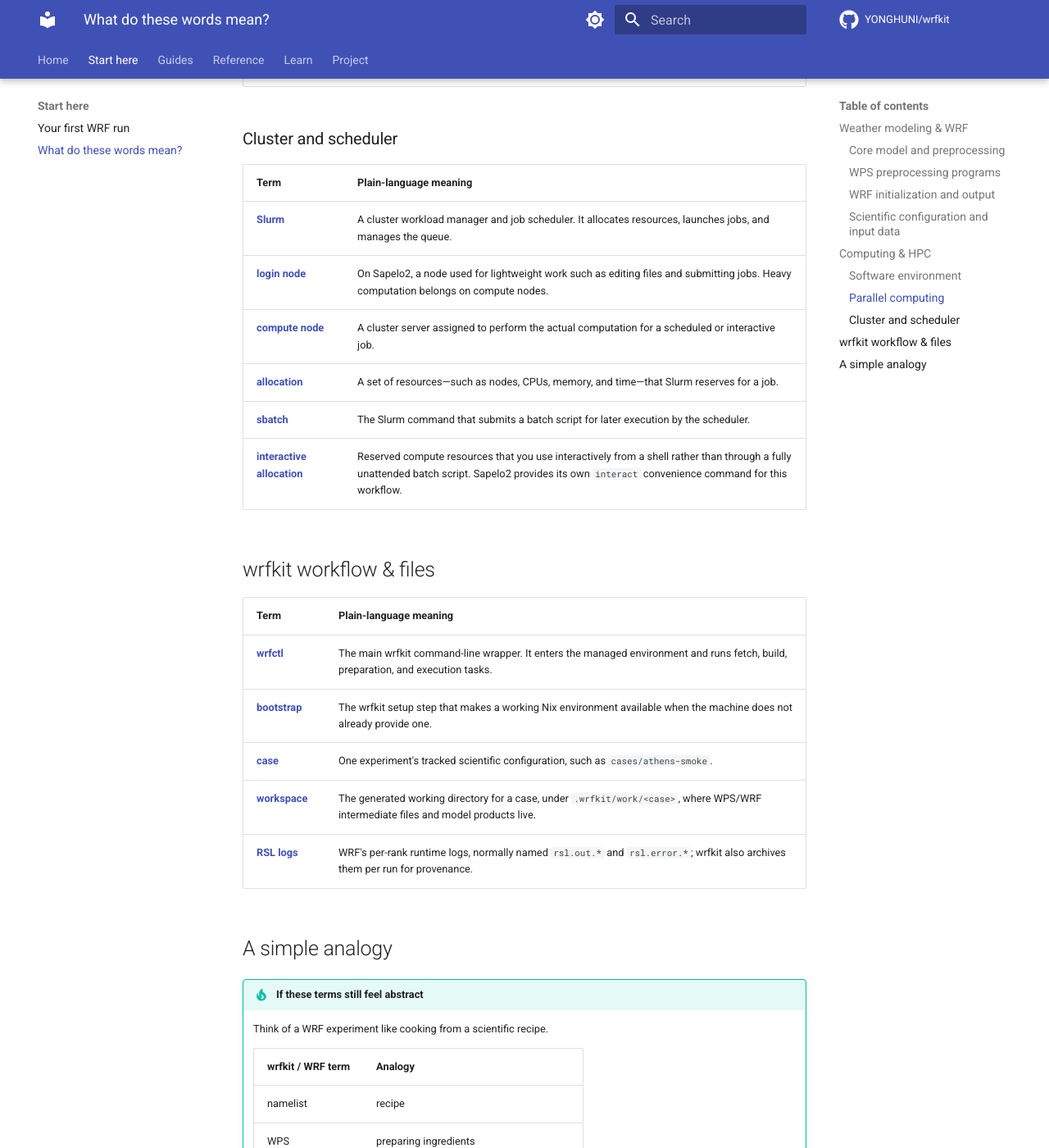
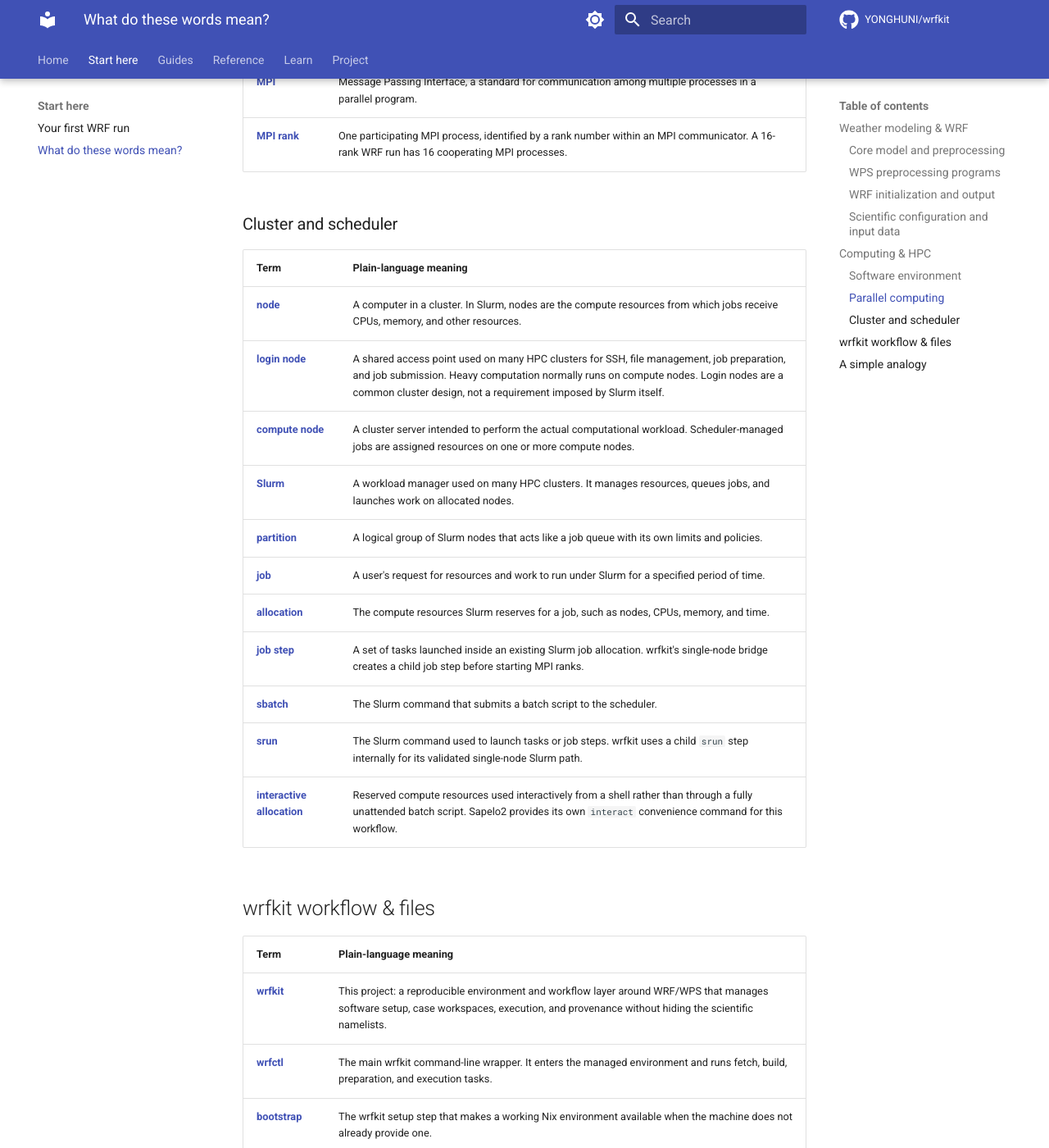
Before and after one commit to YONGHUNI/wrfkit, an MkDocs documentation site: the page built from docs/reference/glossary.md, in a window 1280 px wide and 1400 px high, scrolled down 2491 px. Shown: the whole window at 82% size. Built offline with MkDocs 1.6.1 and Material for MkDocs 9.7.7, drawn with Linux system fonts in a browser that asks for light colours; comment, search, counter and statistics services are not loaded; some of the changed text lies outside the part shown.

Commit message:
docs: refine glossary definitions and sources

```diff
--- a/docs/reference/glossary.md
+++ b/docs/reference/glossary.md
@@ -4,48 +4,50 @@ You do not need to memorize these terms. Use this page when a word in another
 guide is unfamiliar.
 
 Terms are grouped by **meaning and workflow**, rather than alphabetically, so
-related ideas stay together. External term links point to official
-documentation, standards bodies, research-computing documentation, or another
-authoritative reference. Terms that are specific to wrfkit link to this site's
-own documentation.
+related ideas stay together. External links point to official documentation,
+standards bodies, or established research-computing documentation and open in a
+new tab. Terms that are specific to wrfkit link to this site's own documentation.
 
 ## Weather modeling & WRF
+
+These terms appear together in the WPS → WRF workflow. If you want to see the
+whole sequence first, use the [first-run tutorial](../tutorials/first-run.md).
 
 ### Core model and preprocessing
 
 | Term | Plain-language meaning |
 | --- | --- |
-| [**WRF**](https://www2.mmm.ucar.edu/wrf/site/documentation/users_guide/overview.html) | The Weather Research and Forecasting model. It numerically simulates how the atmosphere changes over time. |
-| [**WPS**](https://www2.mmm.ucar.edu/wrf/site/documentation/users_guide/wps.html) | The WRF Preprocessing System. It prepares geographical and meteorological input for real-data WRF simulations. |
+| [**WRF**](https://www2.mmm.ucar.edu/wrf/site/documentation/users_guide/overview.html){ target="_blank" rel="noopener noreferrer" } | The Weather Research and Forecasting model. It numerically simulates how the atmosphere changes over time. |
+| [**WPS**](https://www2.mmm.ucar.edu/wrf/site/documentation/users_guide/wps.html){ target="_blank" rel="noopener noreferrer" } | The WRF Preprocessing System. It prepares geographical and meteorological input for real-data WRF simulations. |
 
 ### WPS preprocessing programs
 
 | Term | Plain-language meaning |
 | --- | --- |
-| [**geogrid**](https://www2.mmm.ucar.edu/wrf/site/documentation/users_guide/wps.html) | Defines the model domain and interpolates static geographical data such as terrain and land use onto the model grid. |
-| [**ungrib**](https://www2.mmm.ucar.edu/wrf/site/documentation/users_guide/wps.html) | Extracts meteorological fields from GRIB weather-data files and converts them into WPS intermediate files. |
-| [**metgrid**](https://www2.mmm.ucar.edu/wrf/site/documentation/users_guide/wps.html) | Interpolates the meteorological fields prepared by ungrib onto the domains defined by geogrid. |
+| [**geogrid**](https://www2.mmm.ucar.edu/wrf/site/documentation/users_guide/wps.html){ target="_blank" rel="noopener noreferrer" } | Defines the model domain and interpolates static geographical data such as terrain and land use onto the model grid. |
+| [**ungrib**](https://www2.mmm.ucar.edu/wrf/site/documentation/users_guide/wps.html){ target="_blank" rel="noopener noreferrer" } | Extracts meteorological fields from GRIB weather-data files and converts them into WPS intermediate files. |
+| [**metgrid**](https://www2.mmm.ucar.edu/wrf/site/documentation/users_guide/wps.html){ target="_blank" rel="noopener noreferrer" } | Interpolates the meteorological fields prepared by ungrib onto the domains defined by geogrid. |
 
 ### WRF initialization and output
 
 | Term | Plain-language meaning |
 | --- | --- |
-| [**real**](https://www2.mmm.ucar.edu/wrf/site/users_guide/real_initialization.html) | WRF's real-data initialization program. It turns `met_em.*` files into the initial and boundary files needed by WRF. |
-| [**wrfout**](https://www2.mmm.ucar.edu/wrf/site/documentation/users_guide/output.html) | The standard WRF history/output files containing simulated atmospheric fields. |
+| [**real**](https://www2.mmm.ucar.edu/wrf/site/documentation/users_guide/real_initialization.html){ target="_blank" rel="noopener noreferrer" } | WRF's real-data initialization program. It turns `met_em.*` files into the initial and lateral-boundary files needed by WRF. |
+| [**wrfout**](https://www2.mmm.ucar.edu/wrf/site/documentation/users_guide/output.html){ target="_blank" rel="noopener noreferrer" } | The standard WRF history/output files containing simulated atmospheric fields. |
 
 ### Scientific configuration and input data
 
 | Term | Plain-language meaning |
 | --- | --- |
-| [**namelist**](https://www2.mmm.ucar.edu/wrf/users/wrf_users_guide/build/html/namelist_variables.html) | WRF/WPS's native text configuration format. The main files are `namelist.wps` and `namelist.input`. |
-| [**domain**](https://www2.mmm.ucar.edu/wrf/site/documentation/users_guide/wps.html) | The geographic area and numerical grid that the model simulates. |
-| [**forcing**](https://www2.mmm.ucar.edu/wrf/site/users_guide/real_initialization.html) | External atmospheric data used to provide initial and boundary conditions for a real-data simulation. |
-| [**GFS**](https://www.emc.ncep.noaa.gov/emc/pages/numerical_forecast_systems/gfs.php) | NOAA/NCEP's Global Forecast System. wrfkit currently uses GFS data for its bundled real-data smoke workflow. |
-| [**geography / static data**](https://www2.mmm.ucar.edu/wrf/site/geog_data.html) | Time-invariant terrestrial data such as terrain height, land use, soil categories, and related fields used by geogrid. |
-| [**spin-up**](https://www.metoffice.gov.uk/binaries/content/assets/metofficegovuk/pdf/research/applied-science/precis/precis_handbook.pdf) | An early part of a model simulation allowed for model fields to adjust away from their initial state before the period used for analysis. |
-| [**WRF physics**](https://www2.mmm.ucar.edu/wrf/users/wrf_users_guide/build/html/physics.html) | Parameterizations that represent processes such as clouds, radiation, surface exchange, and the planetary boundary layer. |
-| [**GRIB**](https://confluence.ecmwf.int/spaces/MTG2US/pages/514756246/About+GRIB+data+format) | A WMO-standard binary format widely used to distribute gridded meteorological data. WPS ungrib reads GRIB input. |
-| [**NetCDF**](https://www.unidata.ucar.edu/software/netcdf/) | A portable, self-describing format and software library widely used for array-oriented scientific data. WRF commonly reads and writes NetCDF files. |
+| [**namelist**](https://www2.mmm.ucar.edu/wrf/users/wrf_users_guide/build/html/namelist_variables.html){ target="_blank" rel="noopener noreferrer" } | WRF/WPS's native text configuration format. The main files are `namelist.wps` and `namelist.input`. |
+| [**domain**](https://www2.mmm.ucar.edu/wrf/site/documentation/users_guide/wps.html){ target="_blank" rel="noopener noreferrer" } | The geographic area and numerical grid that the model simulates. |
+| [**forcing / meteorological input**](https://www2.mmm.ucar.edu/wrf/site/documentation/users_guide/real_initialization.html){ target="_blank" rel="noopener noreferrer" } | In wrfkit, *forcing* means external analysis or forecast data, such as GFS, that WPS and `real` process to create initial and lateral boundary conditions. WRF documentation more often describes this as meteorological input or external analysis/forecast data. |
+| [**GFS**](https://www.emc.ncep.noaa.gov/emc/pages/numerical_forecast_systems/gfs.php){ target="_blank" rel="noopener noreferrer" } | NOAA/NCEP's Global Forecast System. wrfkit currently uses GFS data for its bundled real-data smoke workflow. |
+| [**geography / static data**](https://www2.mmm.ucar.edu/wrf/users/download/get_sources_wps_geog.html){ target="_blank" rel="noopener noreferrer" } | Time-invariant terrestrial data such as terrain height, land use, soil categories, and related fields used by geogrid. |
+| [**spin-up**](https://www2.mmm.ucar.edu/wrf/site_linked_files/tutorials/wrf_best_practices.pdf){ target="_blank" rel="noopener noreferrer" } | An early part of a simulation during which model fields adjust away from their initial state before the period used for analysis. |
+| [**WRF physics**](https://www2.mmm.ucar.edu/wrf/users/wrf_users_guide/build/html/physics/physics.html){ target="_blank" rel="noopener noreferrer" } | Parameterizations that represent atmospheric processes such as clouds, radiation, surface exchange, and the planetary boundary layer. |
+| [**GRIB**](https://codes.ecmwf.int/grib/format/grib2/regulations/){ target="_blank" rel="noopener noreferrer" } | A standardized binary code used to exchange and store gridded meteorological information. WPS `ungrib` reads GRIB input. |
+| [**NetCDF**](https://www.unidata.ucar.edu/software/netcdf/){ target="_blank" rel="noopener noreferrer" } | A set of software libraries and machine-independent, self-describing data formats widely used for array-oriented scientific data. WRF commonly reads and writes NetCDF files. |
 
 ## Computing & HPC
 
@@ -53,31 +55,37 @@ own documentation.
 
 | Term | Plain-language meaning |
 | --- | --- |
-| [**Nix**](https://nix.dev/) | A package and environment system that lets wrfkit pin compilers, MPI, NetCDF, and other software dependencies reproducibly. |
-| [**rootless Nix**](https://github.com/YONGHUNI/rootless-nix-bootstrap) | The no-administrator-privilege Nix setup used by wrfkit on systems such as shared HPC clusters. |
+| [**Nix**](https://nix.dev/manual/nix/2.35/){ target="_blank" rel="noopener noreferrer" } | A package manager that lets wrfkit construct controlled software environments containing pinned compilers, MPI, NetCDF, and other dependencies. |
+| [**rootless Nix**](https://github.com/YONGHUNI/rootless-nix-bootstrap){ target="_blank" rel="noopener noreferrer" } | The no-administrator-privilege Nix setup used by wrfkit on systems such as shared HPC clusters. |
 
 ### Parallel computing
 
 | Term | Plain-language meaning |
 | --- | --- |
-| [**MPI**](https://www.mpi-forum.org/) | Message Passing Interface, a standard for communication among multiple processes in a parallel program. |
-| [**MPI rank**](https://www.mpi-forum.org/docs/) | One participating MPI process, identified by a rank number within an MPI communicator. A 16-rank WRF run has 16 cooperating MPI processes. |
+| [**MPI**](https://www.mpi-forum.org/){ target="_blank" rel="noopener noreferrer" } | Message Passing Interface, a standard for communication among multiple processes in a parallel program. |
+| [**MPI rank**](https://www.mpi-forum.org/docs/mpi-4.1/mpi41-report/node187.htm){ target="_blank" rel="noopener noreferrer" } | One participating MPI process, identified by a rank number within an MPI communicator. A 16-rank WRF run has 16 cooperating MPI processes. |
 
 ### Cluster and scheduler
 
 | Term | Plain-language meaning |
 | --- | --- |
-| [**Slurm**](https://slurm.schedmd.com/quickstart.html) | A cluster workload manager and job scheduler. It allocates resources, launches jobs, and manages the queue. |
-| [**login node**](https://wiki.gacrc.uga.edu/wiki/Systems) | On Sapelo2, a node used for lightweight work such as editing files and submitting jobs. Heavy computation belongs on compute nodes. |
-| [**compute node**](https://wiki.gacrc.uga.edu/wiki/Systems) | A cluster server assigned to perform the actual computation for a scheduled or interactive job. |
-| [**allocation**](https://slurm.schedmd.com/quickstart.html) | A set of resources—such as nodes, CPUs, memory, and time—that Slurm reserves for a job. |
-| [**sbatch**](https://slurm.schedmd.com/sbatch.html) | The Slurm command that submits a batch script for later execution by the scheduler. |
-| [**interactive allocation**](https://slurm.schedmd.com/salloc.html) | Reserved compute resources that you use interactively from a shell rather than through a fully unattended batch script. Sapelo2 provides its own `interact` convenience command for this workflow. |
+| [**node**](https://slurm.schedmd.com/overview.html){ target="_blank" rel="noopener noreferrer" } | A computer in a cluster. In Slurm, nodes are the compute resources from which jobs receive CPUs, memory, and other resources. |
+| [**login node**](https://docs.hpc.ethz.ch/hardware/login_nodes/){ target="_blank" rel="noopener noreferrer" } | A shared access point used on many HPC clusters for SSH, file management, job preparation, and job submission. Heavy computation normally runs on compute nodes. Login nodes are a common cluster design, not a requirement imposed by Slurm itself. |
+| [**compute node**](https://hpcdocs.hpc.arizona.edu/registration_and_access/system_overview/){ target="_blank" rel="noopener noreferrer" } | A cluster server intended to perform the actual computational workload. Scheduler-managed jobs are assigned resources on one or more compute nodes. |
+| [**Slurm**](https://slurm.schedmd.com/overview.html){ target="_blank" rel="noopener noreferrer" } | A workload manager used on many HPC clusters. It manages resources, queues jobs, and launches work on allocated nodes. |
+| [**partition**](https://slurm.schedmd.com/overview.html){ target="_blank" rel="noopener noreferrer" } | A logical group of Slurm nodes that acts like a job queue with its own limits and policies. |
+| [**job**](https://slurm.schedmd.com/overview.html){ target="_blank" rel="noopener noreferrer" } | A user's request for resources and work to run under Slurm for a specified period of time. |
+| [**allocation**](https://slurm.schedmd.com/job_launch.html){ target="_blank" rel="noopener noreferrer" } | The compute resources Slurm reserves for a job, such as nodes, CPUs, memory, and time. |
+| [**job step**](https://slurm.schedmd.com/job_launch.html){ target="_blank" rel="noopener noreferrer" } | A set of tasks launched inside an existing Slurm job allocation. wrfkit's single-node bridge creates a child job step before starting MPI ranks. |
+| [**sbatch**](https://slurm.schedmd.com/sbatch.html){ target="_blank" rel="noopener noreferrer" } | The Slurm command that submits a batch script to the scheduler. |
+| [**srun**](https://slurm.schedmd.com/srun.html){ target="_blank" rel="noopener noreferrer" } | The Slurm command used to launch tasks or job steps. wrfkit uses a child `srun` step internally for its validated single-node Slurm path. |
+| [**interactive allocation**](https://slurm.schedmd.com/salloc.html){ target="_blank" rel="noopener noreferrer" } | Reserved compute resources used interactively from a shell rather than through a fully unattended batch script. Sapelo2 provides its own `interact` convenience command for this workflow. |
 
 ## wrfkit workflow & files
 
 | Term | Plain-language meaning |
 | --- | --- |
+| [**wrfkit**](../index.md) | This project: a reproducible environment and workflow layer around WRF/WPS that manages software setup, case workspaces, execution, and provenance without hiding the scientific namelists. |
 | [**wrfctl**](commands.md) | The main wrfkit command-line wrapper. It enters the managed environment and runs fetch, build, preparation, and execution tasks. |
 | [**bootstrap**](../tutorials/first-run.md#step-3-prepare-nix) | The wrfkit setup step that makes a working Nix environment available when the machine does not already provide one. |
 | [**case**](../how-to/research-case.md) | One experiment's tracked scientific configuration, such as `cases/athens-smoke`. |
@@ -101,5 +109,5 @@ own documentation.
     | Nix | making sure everyone has the same tools |
     | wrfkit | organizer connecting everything |
 
-    The analogy is intentionally simplified. Use the definitions above for the
-    precise meaning.
+    Every term on the left is defined above. The analogy is intentionally
+    simplified; use the glossary definitions for the precise meaning.
```
